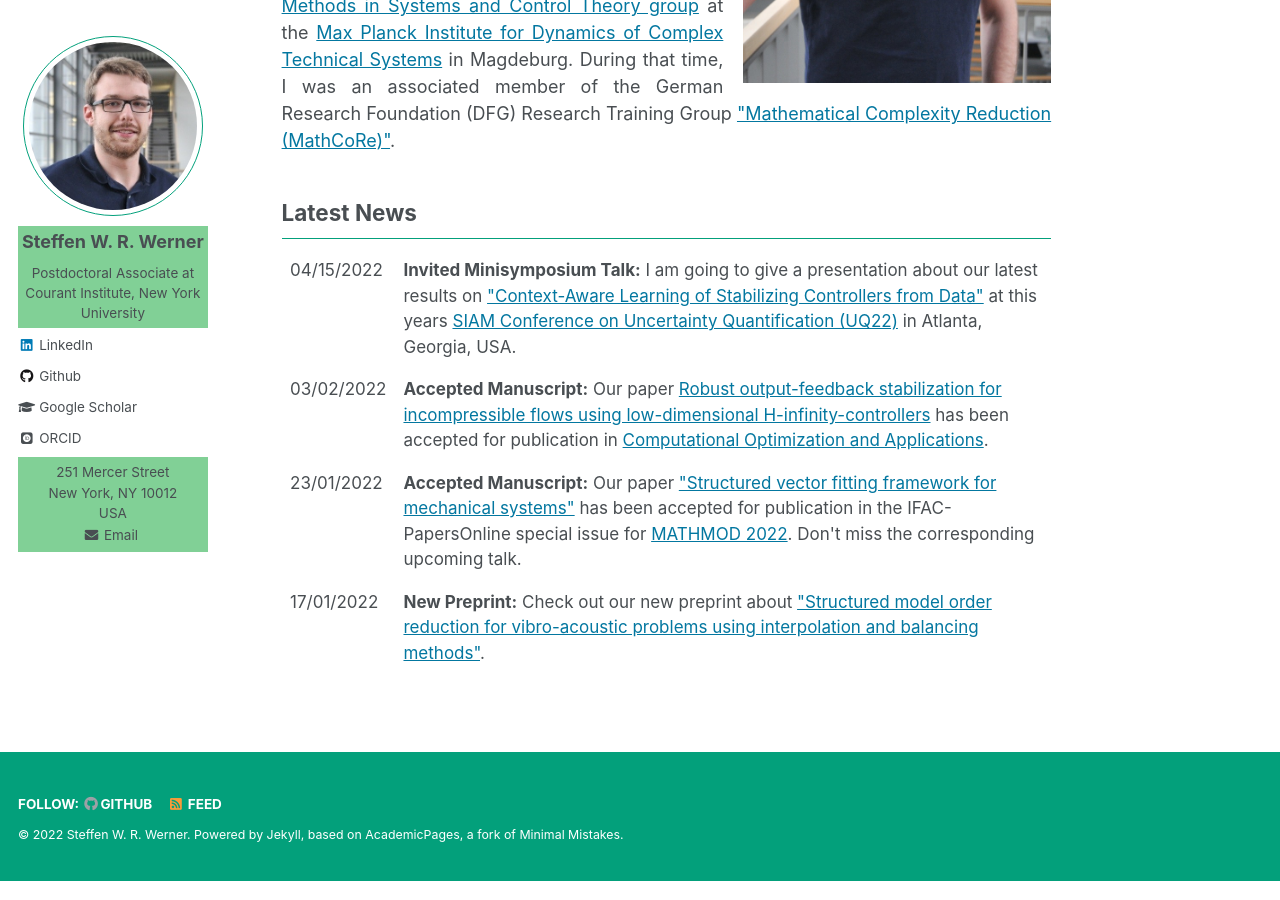
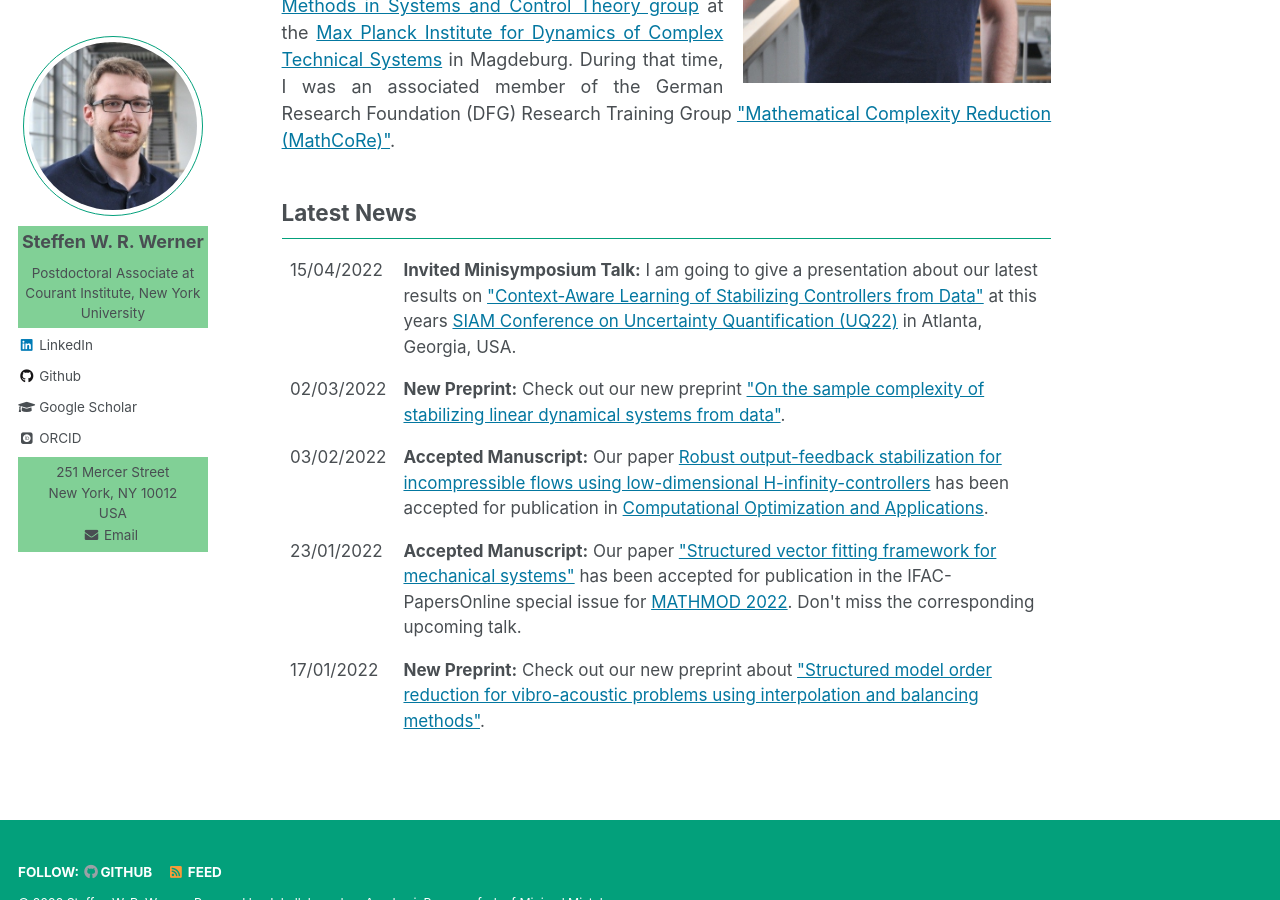
Before and after one commit to ninsteve/ninsteve.github.io, a Jekyll site: the page built from _pages/about.md, in a window 1280 px wide and 900 px high, scrolled down 452 px. Built offline with Jekyll 4.4.1, drawn with Linux system fonts in a browser that asks for light colours; some web fonts are replaced.

Commit message:
Updated news.

```diff
--- a/_pages/about.md
+++ b/_pages/about.md
@@ -36,7 +36,7 @@ href="https://www.mathcore.ovgu.de/">"Mathematical Complexity Reduction
 
 <table class="eventtable">
   <tr>
-    <td style="width:8%"> 04/15/2022 </td>
+    <td style="width:8%"> 15/04/2022 </td>
     <td> <strong>Invited Minisymposium Talk:</strong>
       I am going to give a presentation about our latest results on
       <a target="blank_" href="https://meetings.siam.org/sess/dsp_talk.cfm?p=119386">"Context-Aware
@@ -44,6 +44,14 @@ href="https://www.mathcore.ovgu.de/">"Mathematical Complexity Reduction
       <a target="blank_" href="https://www.siam.org/conferences/cm/conference/uq22">SIAM
       Conference on Uncertainty Quantification (UQ22)</a>
       in Atlanta, Georgia, USA.
+    </td>
+  </tr>
+  <tr>
+    <td style="width:8%"> 02/03/2022 </td>
+    <td> <strong>New Preprint:</strong>
+      Check out our new preprint
+      <a target="blank_" href="https://arxiv.org/abs/2203.00474">"On the sample
+      complexity of stabilizing linear dynamical systems from data"</a>.
     </td>
   </tr>
   <tr>
```
